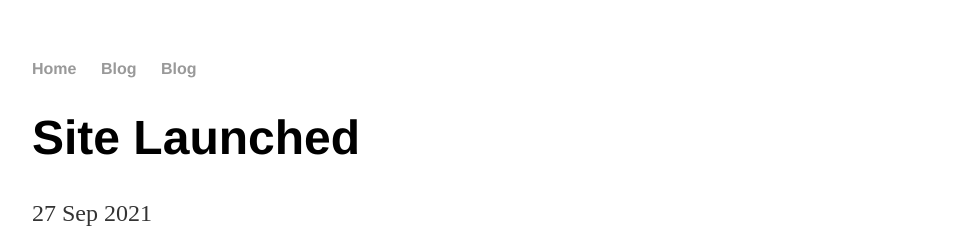
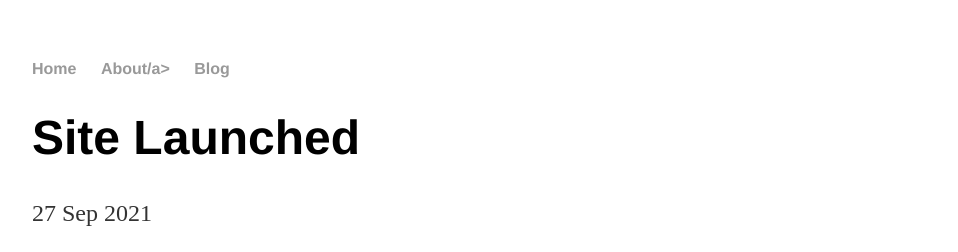
Before and after one commit to od2001/od2001.github.io, a Jekyll site: the page built from _posts/2021-09-27-site-launched.md, in a window 1280 px wide. Shown: the top 252 px of the page, without its empty margins (160-1118 px from the left). Built offline with Jekyll 4.4.1, drawn with Linux system fonts in a browser that asks for light colours.

Commit message:
Update default.html

```diff
--- a/_layouts/default.html
+++ b/_layouts/default.html
@@ -9,8 +9,9 @@
 <nav>
 <ul>
 <li><a href="/">Home</a></li>
+<li><a href="/about">About/a></li>
 <li><a href="/blog">Blog</a></li>
-<li><a href="/about">Blog</a></li>
+
 </ul>
 </nav>
 <div class="container">
```
